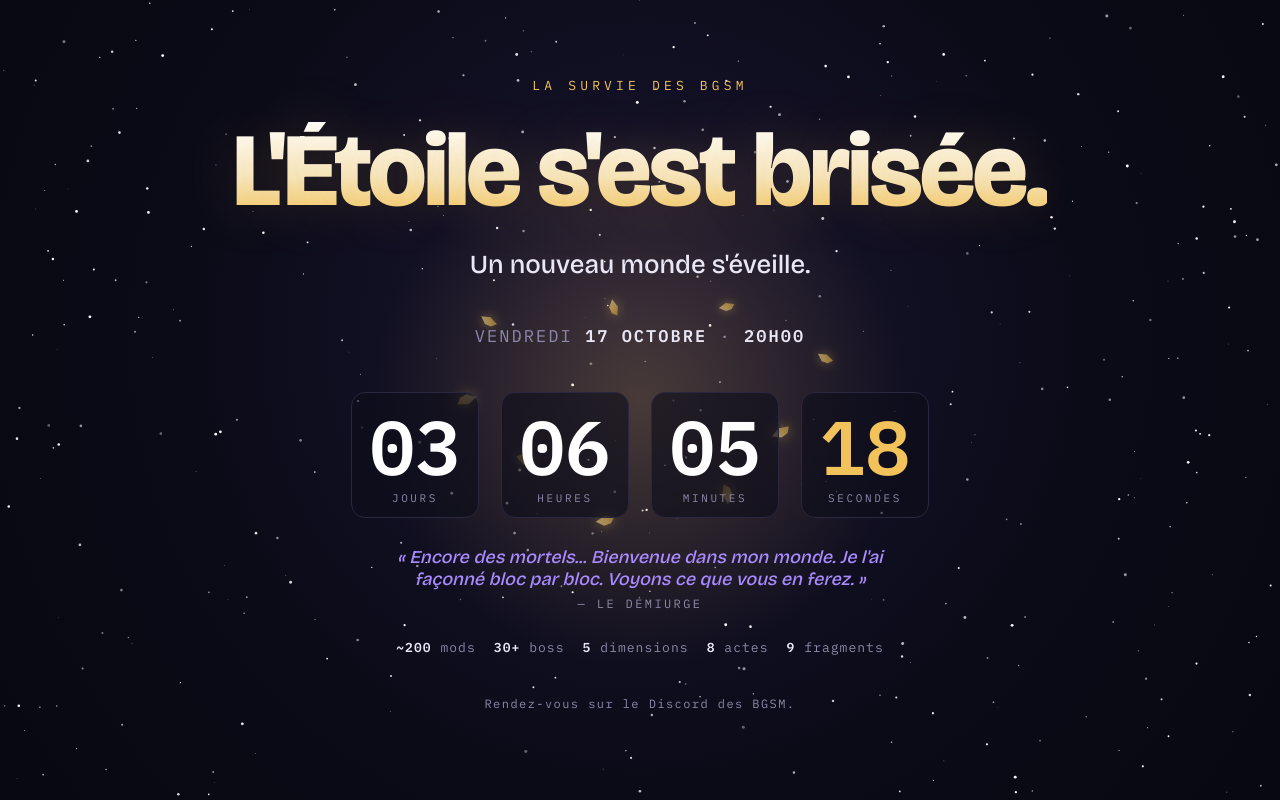
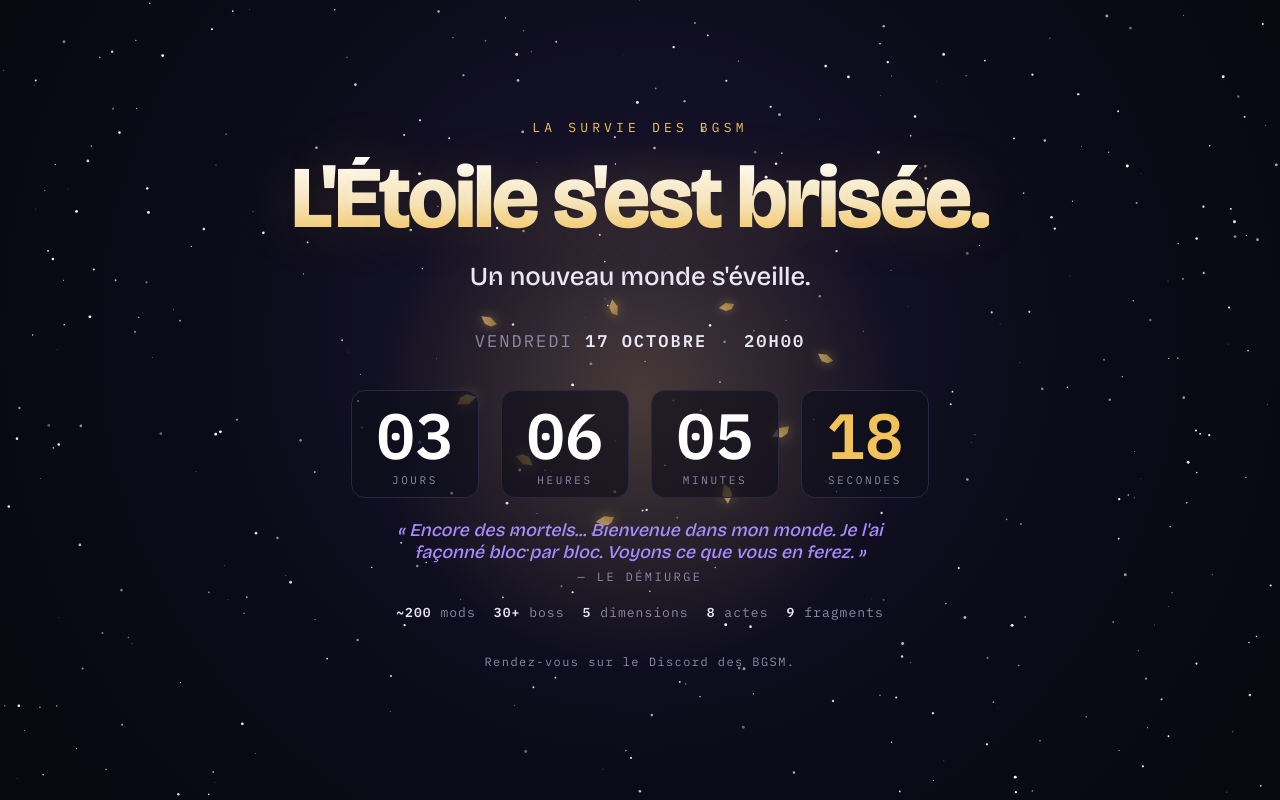
Before and after one commit to LucasGest/BGSM, a plain HTML site: page index.html in a window 1280 px wide. Drawn offline with nearby package versions, Linux system fonts and the light colour scheme; animation ran at ten frames a second.

Commit message:
Page d'attente sans barre de défilement : tout tient sur un écran
Co-Authored-By: Claude Opus 5.5 <noreply@anthropic.com>

```diff
--- a/index.html
+++ b/index.html
@@ -19,22 +19,22 @@
   color-scheme:dark;
 }
 *{box-sizing:border-box}
-html,body{margin:0;height:100%}
-body{background:var(--night);color:var(--ink);font-family:var(--f-display);overflow-x:hidden}
+html,body{margin:0;height:100%;overflow:hidden}
+body{background:var(--night);color:var(--ink);font-family:var(--f-display)}
 canvas{position:fixed;inset:0;width:100%;height:100%;display:block}
-main{position:relative;min-height:100%;display:flex;flex-direction:column;align-items:center;justify-content:center;
-  text-align:center;gap:28px;padding:max(48px,env(safe-area-inset-top)) 16px max(48px,env(safe-area-inset-bottom))}
+main{position:relative;height:100%;height:100dvh;display:flex;flex-direction:column;align-items:center;justify-content:center;
+  text-align:center;gap:clamp(10px,2.6vh,28px);padding:max(16px,env(safe-area-inset-top)) 16px max(16px,env(safe-area-inset-bottom))}
 .eyebrow{font-family:var(--f-mono);font-size:13px;letter-spacing:.32em;text-transform:uppercase;color:var(--gold)}
-h1{margin:0;font-weight:800;font-size:clamp(40px,9vw,104px);line-height:.95;letter-spacing:-.03em;text-wrap:balance;
+h1{margin:0;font-weight:800;font-size:min(clamp(40px,9vw,104px),11vh);line-height:.95;letter-spacing:-.03em;text-wrap:balance;
   background:linear-gradient(180deg,#fff 0%,#f6e7c1 55%,var(--gold) 100%);-webkit-background-clip:text;background-clip:text;color:transparent;
   text-shadow:0 0 60px rgba(242,195,91,.18)}
 .sub{margin:0;font-size:clamp(18px,2.6vw,26px);font-weight:500;color:var(--ink);max-width:30ch}
 .date{font-family:var(--f-mono);font-size:clamp(14px,1.8vw,17px);letter-spacing:.12em;text-transform:uppercase;color:var(--dim)}
 .date b{color:var(--ink);font-weight:600}
-.count{display:flex;gap:clamp(10px,2.4vw,22px);justify-content:center;flex-wrap:wrap}
-.unit{display:flex;flex-direction:column;align-items:center;gap:6px;min-width:clamp(68px,15vw,128px);padding:16px 10px 12px;
+.count{display:flex;gap:clamp(8px,2.4vw,22px);justify-content:center;flex-wrap:nowrap}
+.unit{display:flex;flex-direction:column;align-items:center;gap:6px;min-width:clamp(64px,15vw,128px);padding:clamp(8px,1.6vh,16px) 10px clamp(6px,1.2vh,12px);
   border:1px solid var(--line);border-radius:14px;background:rgba(14,13,26,.62);backdrop-filter:blur(6px);-webkit-backdrop-filter:blur(6px)}
-.unit b{font-family:var(--f-mono);font-weight:600;font-size:clamp(36px,8vw,76px);line-height:1;font-variant-numeric:tabular-nums;color:#fff}
+.unit b{font-family:var(--f-mono);font-weight:600;font-size:min(clamp(32px,8vw,76px),8vh);line-height:1;font-variant-numeric:tabular-nums;color:#fff}
 .unit span{font-family:var(--f-mono);font-size:11px;letter-spacing:.24em;text-transform:uppercase;color:var(--dim)}
 .unit.sec b{color:var(--gold)}
 .quote{margin:0;max-width:44ch;font-size:clamp(15px,1.8vw,18px);color:var(--violet);font-style:italic;font-weight:500}
@@ -48,6 +48,9 @@ h1{margin:0;font-weight:800;font-size:clamp(40px,9vw,104px);line-height:.95;lett
 body.ouvert .count,body.ouvert .date{display:none}
 body.ouvert .open{display:flex}
 .foot{font-family:var(--f-mono);font-size:12px;letter-spacing:.12em;color:var(--dim)}
+@media (max-height:640px){.tags,.foot{display:none}}
+@media (max-height:520px){.quote{display:none}}
+@media (max-width:380px){.unit{min-width:0;flex:1}}
 @media (prefers-reduced-motion:no-preference){
   h1,.sub,.date,.count,.quote,.tags{animation:rise 1.2s cubic-bezier(.2,.7,.2,1) both}
   .sub{animation-delay:.15s}.date{animation-delay:.3s}.count{animation-delay:.45s}.quote{animation-delay:.7s}.tags{animation-delay:.85s}
```
